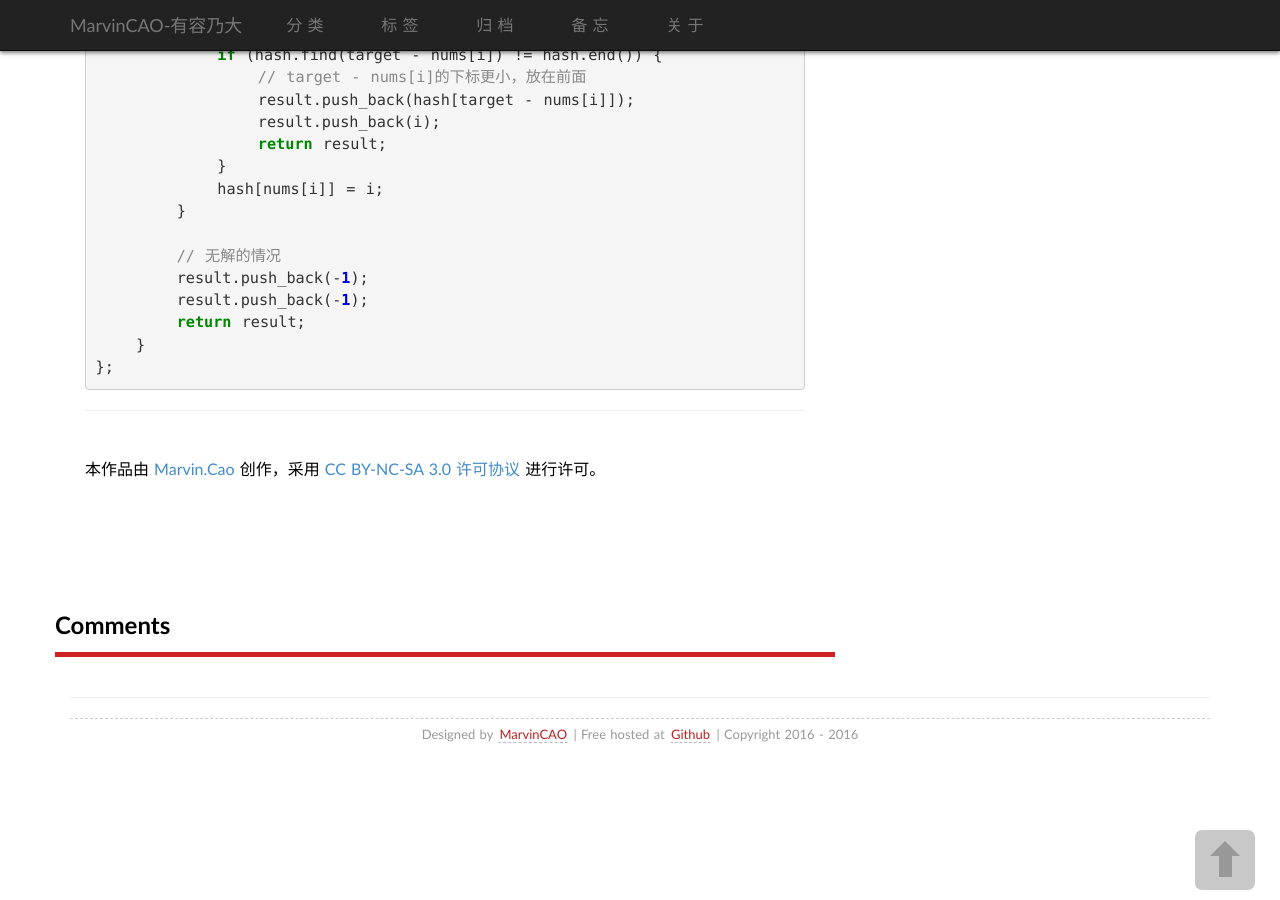
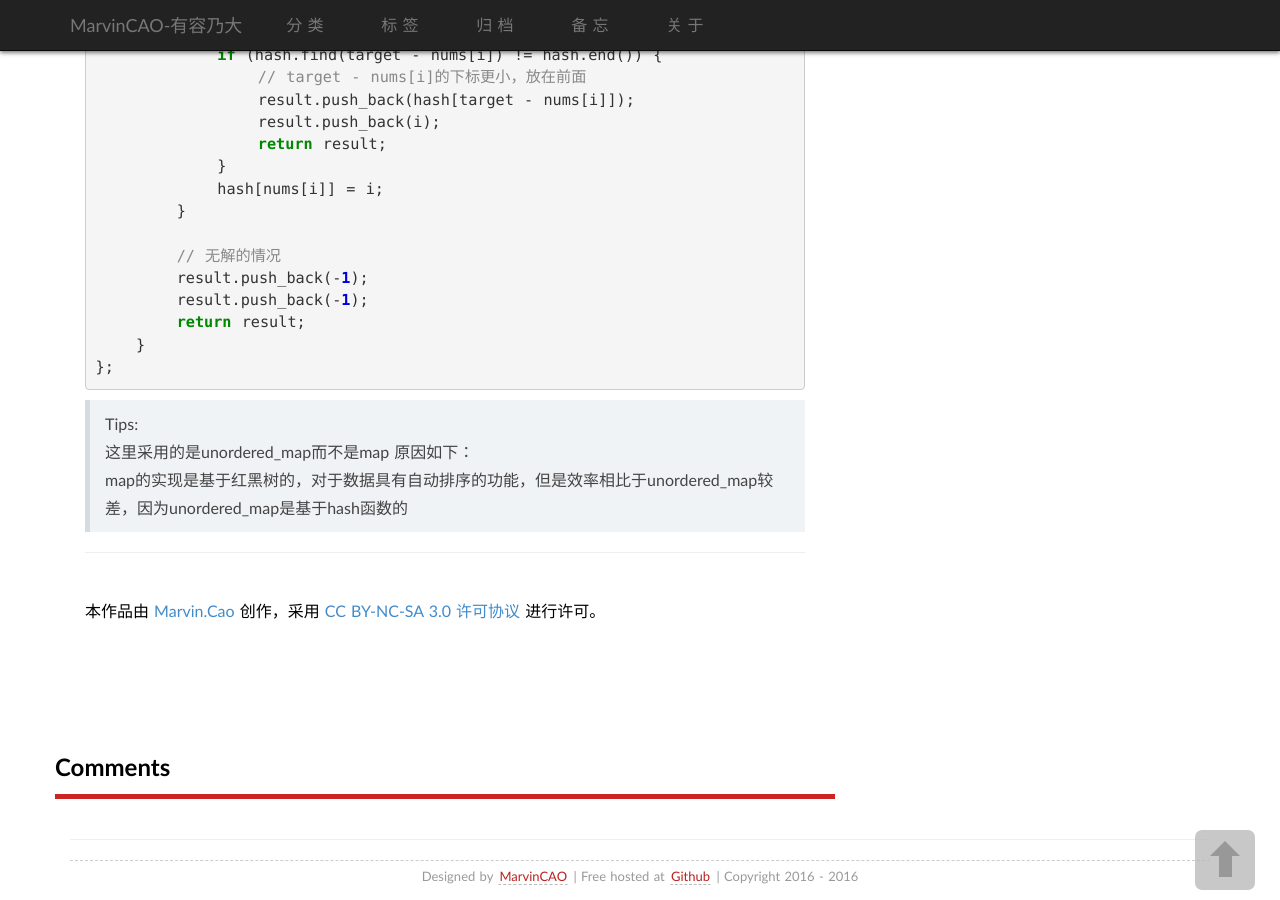
Before and after one commit to caogang/caogang.github.io, a Jekyll site: the page built from _posts/2016-11-29-First Blog.md, in a window 1280 px wide and 900 px high, scrolled down 991 px. Built offline with Jekyll 4.4.1, drawn with Linux system fonts in a browser that asks for light colours; some web fonts are replaced; formulas are drawn with MathJax 3; comment, search, counter and statistics services are not loaded.

Commit message:
添加注释

````diff
--- a/_posts/2016-11-29-First Blog.md
+++ b/_posts/2016-11-29-First Blog.md
@@ -53,3 +53,8 @@ public:
     }
 };
 ```
+
+> Tips:
+> 这里采用的是unordered\_map而不是map
+> 原因如下：
+> map的实现是基于红黑树的，对于数据具有自动排序的功能，但是效率相比于unordered\_map较差，因为unordered\_map是基于hash函数的
````
